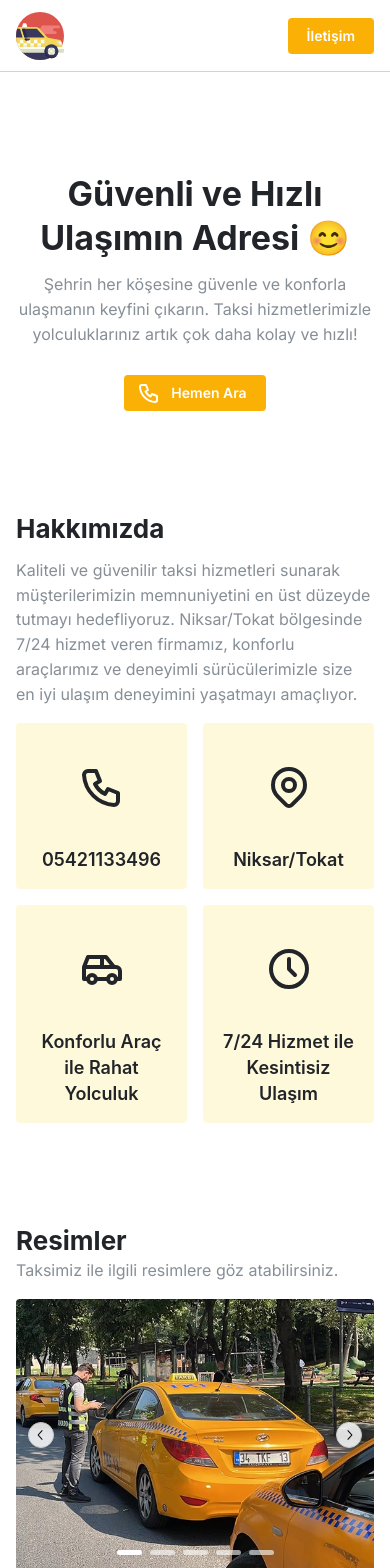
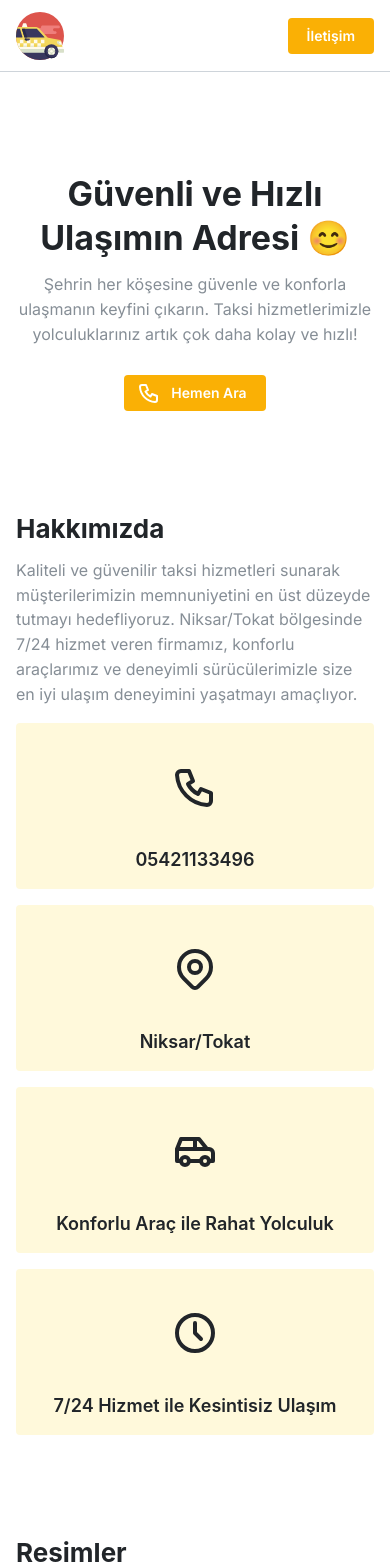
Before and after one commit to girayselcuk/niksar-taksi, a Next.js app: page / in a window 390 px wide. Shown: the top 1568 px of the page. Built offline with nearby package versions, Linux system fonts and the light colour scheme.

Commit message:
about kısmı mobil uyumlu hale geldi.

```diff
--- a/src/containers/about/index.jsx
+++ b/src/containers/about/index.jsx
@@ -34,25 +34,27 @@ export default function AboutContainer() {
 
 				<div className="about-left-body">
 					<Grid>
-						<GridCol span={6}>
+						<GridCol span={{ base: 12, xs: 12, sm: 6 }}>
 							<AboutCard
 								icon={<IconPhone />}
 								title="05421133496"
 							/>
 						</GridCol>
-						<GridCol span={6}>
+						<GridCol span={{ base: 12, xs: 12, sm: 6 }}>
 							<AboutCard
 								icon={<IconMapPin />}
 								title="Niksar/Tokat"
 							/>
 						</GridCol>
-						<GridCol span={6}>
+						<GridCol span={{ base: 12, xs: 12, sm: 6 }}>
 							<AboutCard
 								icon={<IconCar />}
 								title="Konforlu Araç ile Rahat Yolculuk"
 							/>
 						</GridCol>
-						<GridCol span={6}>
+						<GridCol
+							span={{ base: 12, xs: 12, sm: 6, md: 6, lg: 6 }}
+						>
 							<AboutCard
 								icon={<IconClock />}
 								title="7/24 Hizmet ile Kesintisiz Ulaşım"
```
